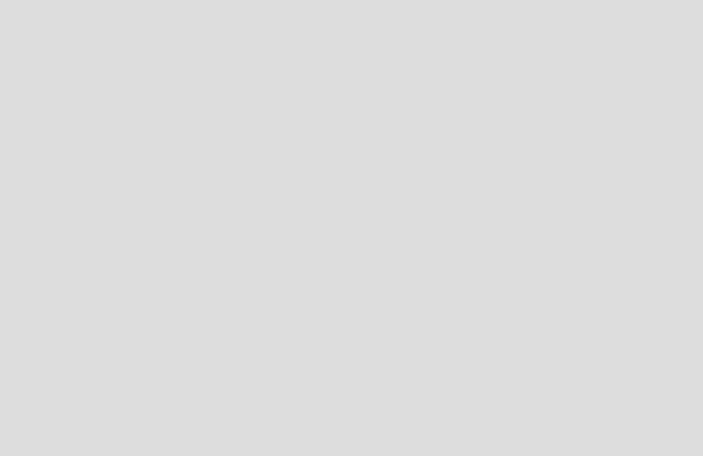
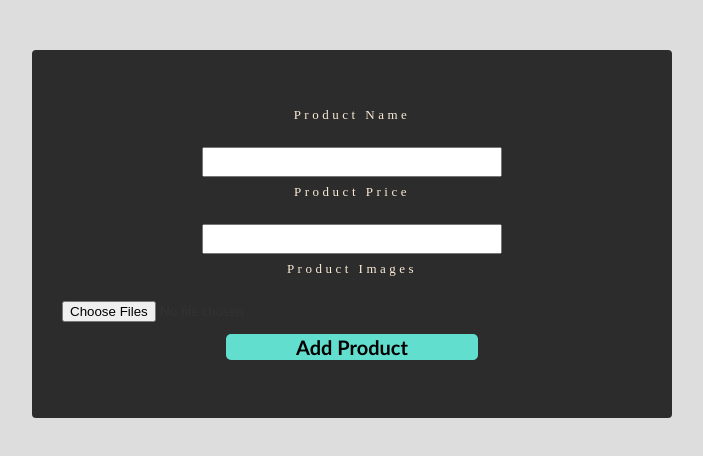
Before and after one commit to abhin2002/e-commerce-site-for-differently-abled-people, a React (Create React App) app in the folder shopsenseFrontEnd/: page /electronics/mobiles in a window 1280 px wide. Before the commit this address had no page. Shown: the top 456 px of the page, without its empty margins (288-991 px from the left). Built offline with nearby package versions, Linux system fonts and the light colour scheme.

Commit message:
Changes in dashboard

```diff
--- a/shopsenseFrontEnd/src/App.js
+++ b/shopsenseFrontEnd/src/App.js
@@ -10,6 +10,7 @@ import Signin from "./routes/Signin";
 import Hero  from "./components/Hero";
 import Dashboard from "./components/Dashboard";
 import Profile from "./routes/profile";
+import Mobilepageone from "./routes/Mobilepageone";
 
 export default function App() {
   return (
@@ -23,6 +24,7 @@ export default function App() {
         <Route path="/signin"  element={<Signin/>} />
         <Route path="/dashboard"  element={<Dashboard/>} />
         <Route path="/profile" element={<Profile/>} />
+        <Route path="/electronics/mobiles" element={<Mobilepageone/>} />
       </Routes>
 
     </div>
--- /dev/null
+++ b/shopsenseFrontEnd/src/routes/Mobilepageone.css
@@ -0,0 +1,28 @@
+.container {
+    margin-top: 50px;
+  }
+
+  .product {
+    border: 2px solid black;
+    padding: 10px;
+    text-align: center;
+    margin-bottom: 20px;
+  }
+
+  .product h2 {
+    font-size: 30px;
+    font-weight: bold;
+    margin-bottom: 10px;
+  }
+
+  .product img {
+    max-width: 100%;
+    height: auto;
+  }
+  .product-container {
+    border: 2px solid #ccc;
+    border-radius: 5px;
+    padding: 10px;
+    background-color: #fff;
+    margin-bottom: 20px;
+  }
--- /dev/null
+++ b/shopsenseFrontEnd/src/routes/Mobilepageone.js
@@ -0,0 +1,136 @@
+import React, { useState } from "react";
+import "./Mobilepageone.css";
+import { Card, Button, Row, Col } from "react-bootstrap";
+const Mobilepageone = () => {
+  // sample product data
+
+  const products = [
+    {
+      id: 1,
+      name: "Product 1",
+      image: "product1.jpg",
+    },
+    {
+      id: 2,
+      name: "Product 2",
+      image: "product2.jpg",
+    },
+    {
+      id: 3,
+      name: "Product 3",
+      image: "product3.jpg",
+    },
+  ];
+  const [productData, setProductData] = useState([]);
+
+  // form input state
+  const [formInput, setFormInput] = useState({
+    name: "",
+    price: "",
+    images: [],
+  });
+
+  // handle input change
+  const handleInputChange = (event) => {
+    const { name, value, files } = event.target;
+
+    if (name === "images") {
+      const images = Array.from(files);
+      setFormInput({ ...formInput, images });
+    } else {
+      setFormInput({ ...formInput, [name]: value });
+    }
+  };
+
+  // handle form submit
+  const handleSubmit = (event) => {
+    event.preventDefault();
+
+    const { name, price, images } = formInput;
+    const product = { name, price, images };
+
+    setProductData([...productData, product]);
+    setFormInput({ name: "", price: "", images: [] });
+  };
+
+  return (
+    <div className="container">
+      <form onSubmit={handleSubmit}>
+        <div className="form-group">
+          <label htmlFor="name">Product Name</label>
+          <input
+            type="text"
+            className="form-control"
+            id="name"
+            name="name"
+            value={formInput.name}
+            onChange={handleInputChange}
+            required
+          />
+        </div>
+        <div className="form-group">
+          <label htmlFor="price">Product Price</label>
+          <input
+            type="text"
+            className="form-control"
+            id="price"
+            name="price"
+            value={formInput.price}
+            onChange={handleInputChange}
+            required
+          />
+        </div>
+        <div className="form-group">
+          <label htmlFor="images">Product Images</label>
+          <input
+            type="file"
+            className="form-control-file"
+            id="images"
+            name="images"
+            onChange={handleInputChange}
+            multiple
+            required
+          />
+        </div>
+        <button type="submit" className="btn btn-primary">
+          Add Product
+        </button>
+      </form>
+      <div className="row">
+        {productData.map((product, index) => (
+          <div key={index} className="col-sm-4">
+            <div className="product">
+              <h2>{product.name}</h2>
+              {product.images.map((image, index) => (
+                <img key={index} src={URL.createObjectURL(image)} alt="" />
+              ))}
+              <div className="product-details">
+                <p className="product-price">${product.price}</p>
+                <div className="product-icons">
+                  <i className="far fa-heart"></i>
+                  <i className="fas fa-cart-plus"></i>
+                </div>
+              </div>
+            </div>
+          </div>
+        ))}
+      </div>
+    </div>
+  );
+  return (
+    <div className="container">
+      <div className="row">
+        {products.map((product) => (
+          <div key={product.id} className="col-sm-4">
+            <div className="product">
+              <h2>{product.name}</h2>
+              <img src={product.image} alt={product.name} />
+            </div>
+          </div>
+        ))}
+      </div>
+    </div>
+  );
+};
+
+export default Mobilepageone;
```
